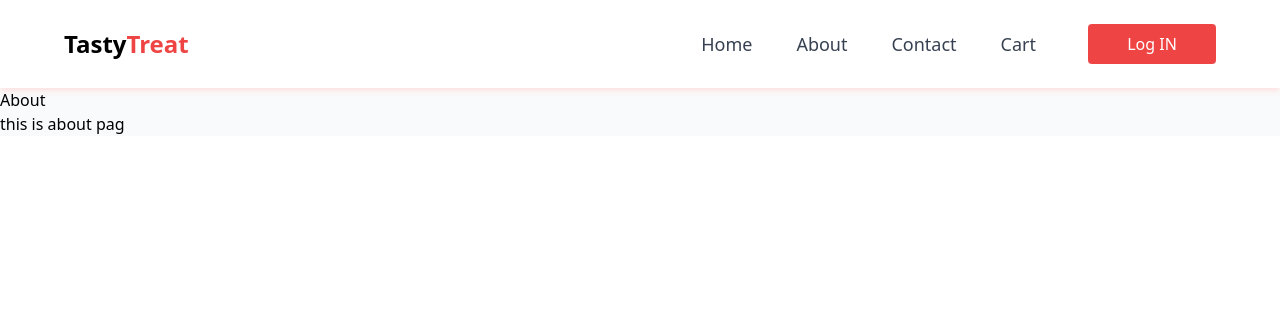
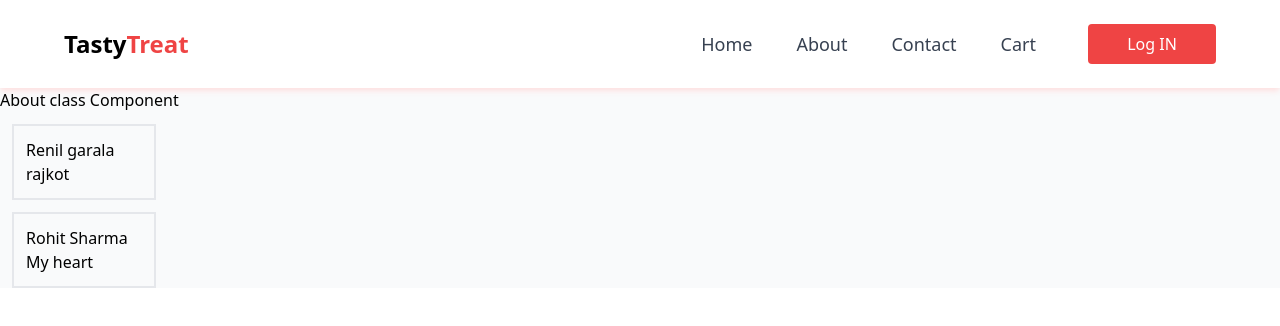
Before and after one commit to RenilGarala/Tasty-Treat, a React (Vite) app: page /about in a window 1280 px wide. Shown: the top 326 px of the page. Built offline with nearby package versions, Linux system fonts and the light colour scheme.

Commit message:
make about components

```diff
--- a/src/components/About.js
+++ b/src/components/About.js
@@ -1,10 +1,22 @@
-import React from "react";
-const About = () => {
-  return (
-    <>
-      <h1>About</h1>
-      <h2> this is about pag</h2>
-    </>
-  );
-};
+import React, { Component } from "react";
+import User from "./User";
+
+class About extends Component{
+  constructor(props){
+    super(props);
+    console.log(" parent constructor");
+  }
+
+  render(){
+    console.log("rebder")
+    return (
+      <div>
+        <div>About class Component </div>
+        <User name={"Renil garala"} location={"rajkot"}/>
+        <User name={"Rohit Sharma"} location={"My heart"}/>
+      </div>
+    );
+  }
+}
+
 export default About;
--- /dev/null
+++ b/src/components/User.js
@@ -0,0 +1,25 @@
+import React from "react";
+class User extends React.Component {
+  //create cunstructor
+  constructor(props) {
+    super(props);
+    this.state = {
+      count: 0,
+    };
+    console.log("child constructur");
+  }
+
+  render() {
+    const {name, location}= this.props;
+    //you can also destructure this:
+    const { count } = this.state;
+    return (
+      <div className="p-3 m-3 border-2 w-36">
+        <div>{name}</div>
+        <div>{location}</div>
+      </div>
+    );
+  }
+}
+
+export default User;
```
Also changed, not shown: src/components/ReataurantCard.js (line endings or trailing spaces).
